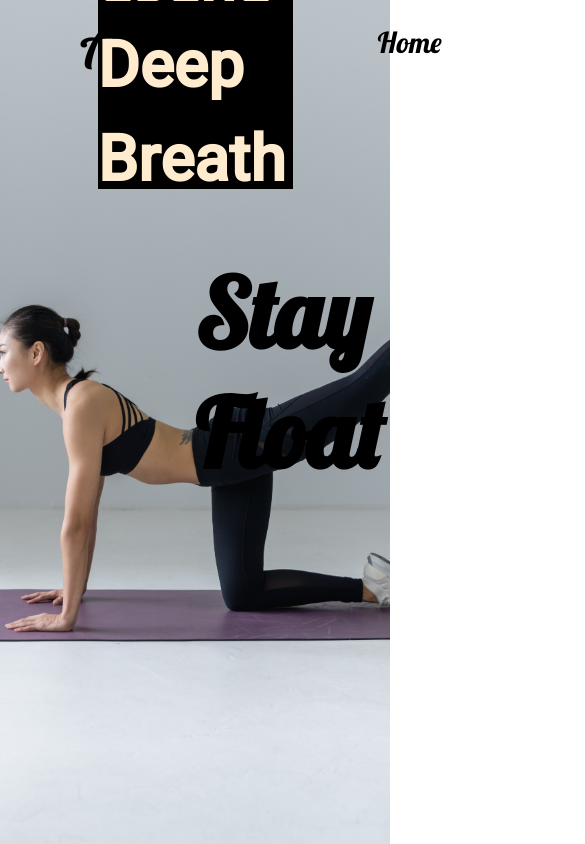
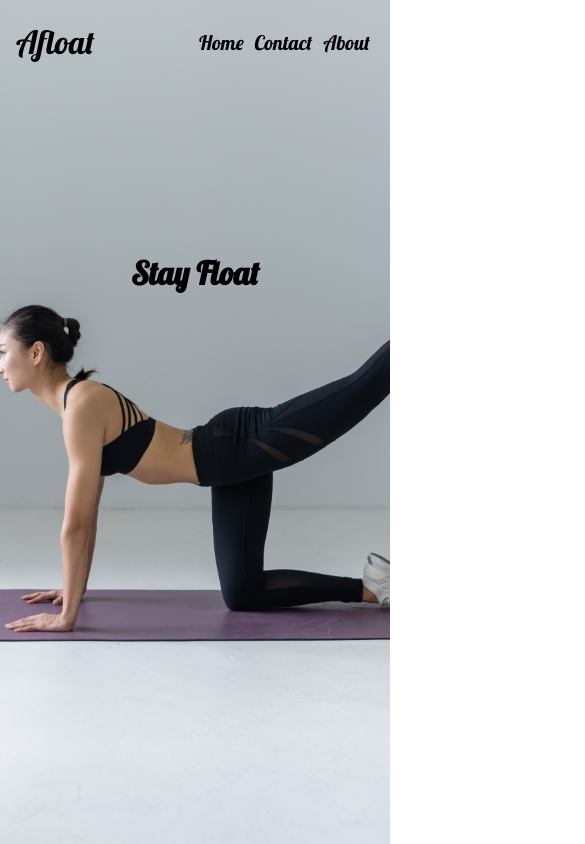
Before and after one commit to Bharat525/landingPage, a plain HTML site: page index.html in a window 390 px wide. Shown: the top 844 px of the page, 585 px wide, since content can reach past the window. Drawn offline with nearby package versions, Linux system fonts and the light colour scheme.

Commit message:
Responsive

```diff
--- a/style.css
+++ b/style.css
@@ -16,6 +16,7 @@ main {
     padding: 0 5rem;
     background-position: top;
     background-repeat: no-repeat;
+    background-position: center;
 }
 
 nav {
@@ -32,7 +33,7 @@ nav {
 }
 
 .nav-links li {
-    padding-left: 10rem;
+    padding-left: 1rem;
     font-size: 1.8rem;
 }
 
@@ -46,10 +47,20 @@ nav {
     position: absolute;
     left: 50%;
     top: 30%;
-    transform: translate(-50%, -30);
+    transform: translate(-50%, 30);
     font-family: "lobster" cursive;
-    font-size: 6rem;
+    font-size: 2rem;
 }
+
+
+/* .big-text {
+    position: absolute;
+    text-align: center;
+    width: 100%;
+    left: 0;
+    font-size: 2rem;
+    font-family: "lobster" cursive;
+} */
 
 .intro {
     display: flex;
@@ -64,10 +75,10 @@ nav {
 }
 
 .intro-text {
-    width: 50%;
+    width: 70%;
     color: blanchedalmond;
     font-family: "Heebo";
-    font-size: 2rem;
+    font-size: 1rem;
 }
 
 .slider {
@@ -89,3 +100,25 @@ nav {
     transform: translateY(100%);
     display: inline-block;
 }
+
+@media screen and (max-width: 620px) {
+    .landing {
+        padding: 0 0;
+        background-position: center;
+    }
+    .nav-links li {
+        padding-right: 20px;
+        font-size: 20px;
+        margin-left: -25px
+    }
+    #logo {
+        font-size: 2rem;
+        padding-left: 1rem;
+    }
+    .big-text {
+        position: absolute;
+        text-align: center;
+        width: 100%;
+        left: 0;
+    }
+}
```
Also changed, not shown: index.html (+0 -1 lines).
